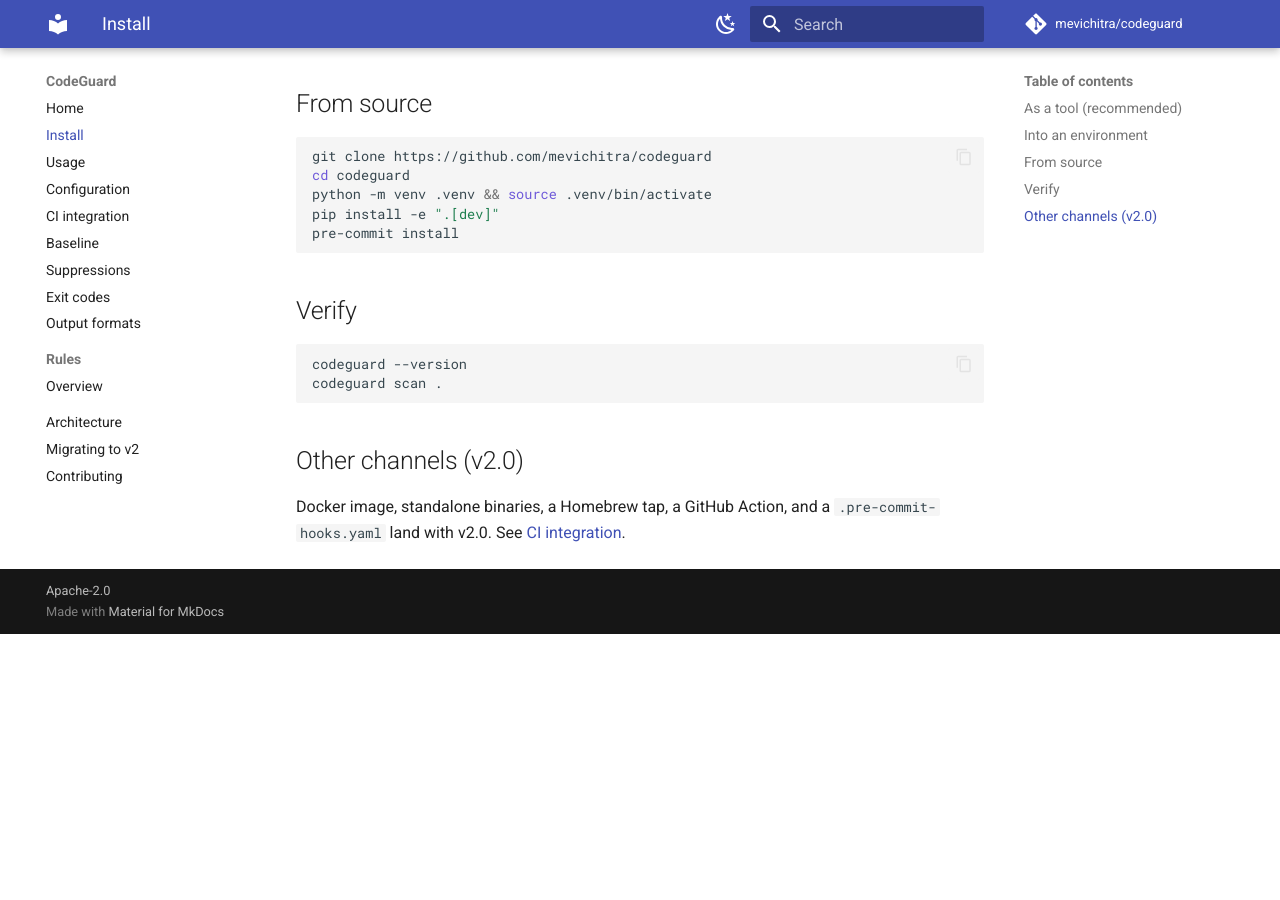
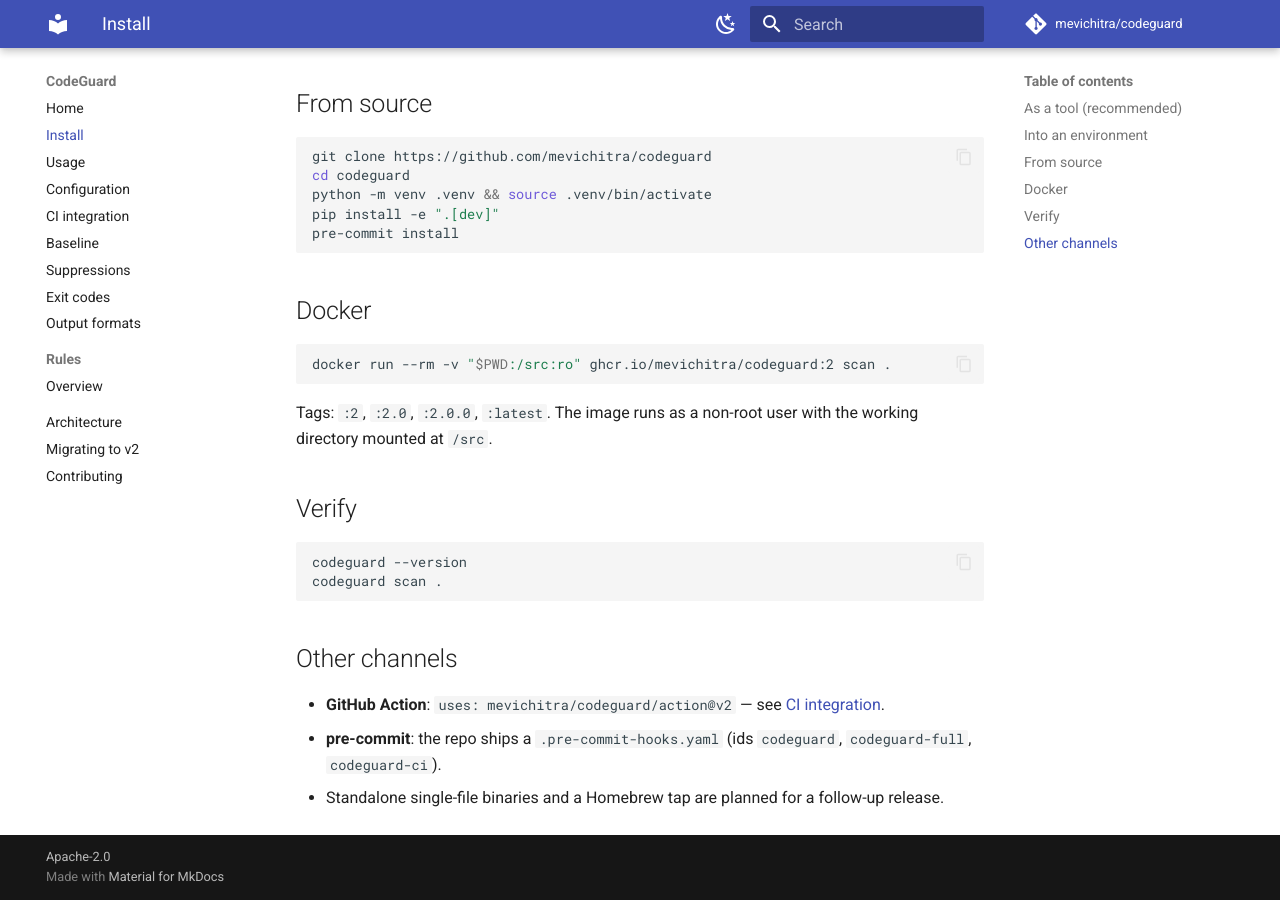
Before and after one commit to mevichitra/codeguard, an MkDocs documentation site: the page built from docs/install.md, in a window 1280 px wide and 900 px high, scrolled down 501 px. Built offline with MkDocs 1.6.1 and Material for MkDocs 9.7.7, drawn with Linux system fonts in a browser that asks for light colours; comment, search, counter and statistics services are not loaded; before the commit the page ends 1135 px from its top, so only the background shows below that.

Commit message:
build: Docker image + GHCR publish, docker smoke in CI
- Dockerfile: python:3.12-slim multi-stage, non-root, entrypoint `codeguard`,
  repo mounted at /src. .dockerignore keeps the context small. ~250 MB.
- release.yml: new `docker` job builds linux/amd64+arm64 and pushes
  ghcr.io/mevichitra/codeguard with semver + latest tags; github-release now
  needs it.
- ci.yml: a `docker` job builds the image on every PR and smoke-tests it.
- docs/install.md documents the image; the "other channels" note is trimmed
  to what actually ships now (Action, pre-commit) with binaries/Homebrew
  called out as a follow-up.

Part of CodeGuard v2.0 milestone M6.

Co-Authored-By: Claude Sonnet 5 <noreply@anthropic.com>
Claude-Session: https://claude.ai/code/session_01Ns8nzU3Xf4TMBiwc68QJSe
Signed-off-by: mevichitra <mevichitra@gmail.com>

````diff
--- a/docs/install.md
+++ b/docs/install.md
@@ -28,6 +28,15 @@ pip install -e ".[dev]"
 pre-commit install
 ```
 
+## Docker
+
+```bash
+docker run --rm -v "$PWD:/src:ro" ghcr.io/mevichitra/codeguard:2 scan .
+```
+
+Tags: `:2`, `:2.0`, `:2.0.0`, `:latest`. The image runs as a non-root user with
+the working directory mounted at `/src`.
+
 ## Verify
 
 ```bash
@@ -35,7 +44,9 @@ codeguard --version
 codeguard scan .
 ```
 
-## Other channels (v2.0)
+## Other channels
 
-Docker image, standalone binaries, a Homebrew tap, a GitHub Action, and a
-`.pre-commit-hooks.yaml` land with v2.0. See [CI integration](ci.md).
+- **GitHub Action**: `uses: mevichitra/codeguard/action@v2` — see [CI integration](ci.md).
+- **pre-commit**: the repo ships a `.pre-commit-hooks.yaml` (ids `codeguard`,
+  `codeguard-full`, `codeguard-ci`).
+- Standalone single-file binaries and a Homebrew tap are planned for a follow-up release.
````
Also changed, not shown: 4 other files.
